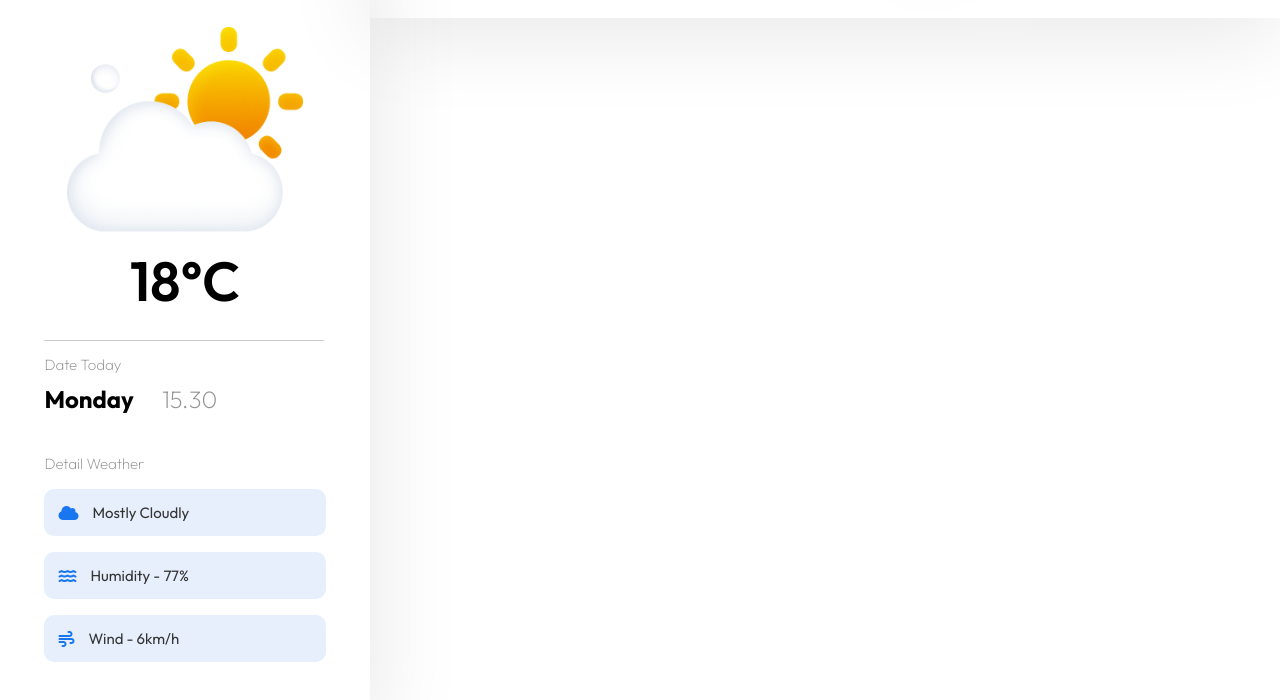
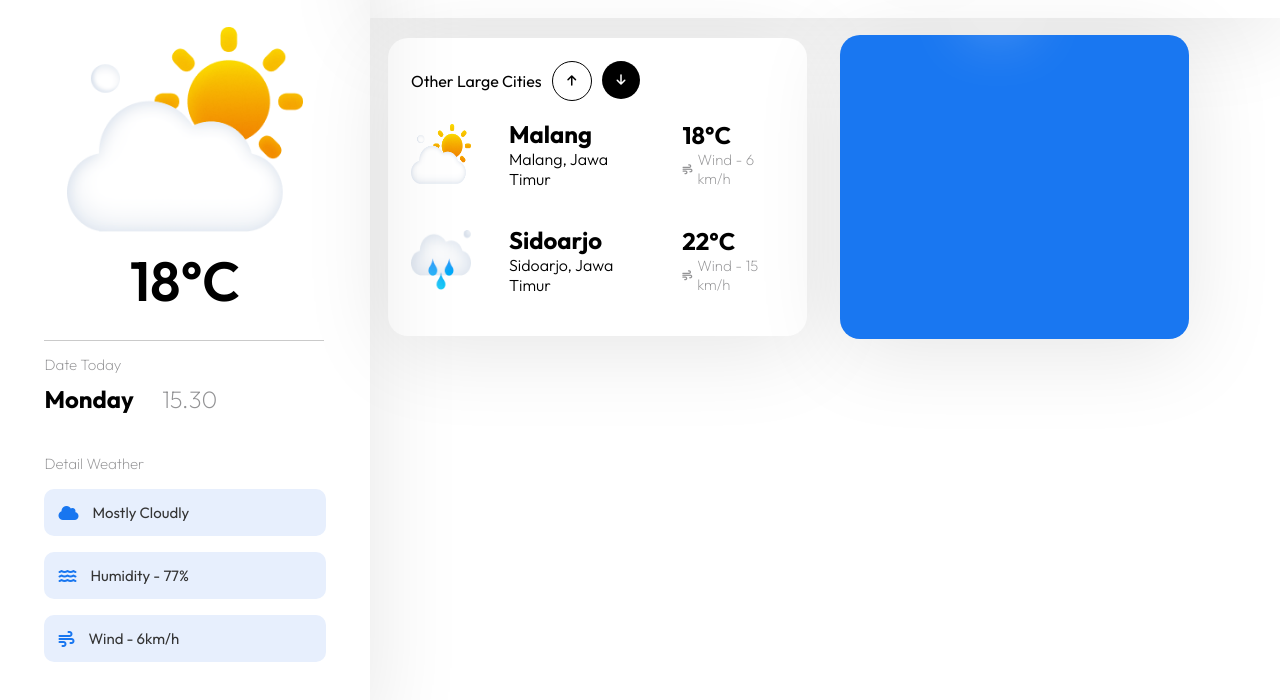
Before and after one commit to adiatraa/weather-website, a plain HTML site: page index.html in a window 1280 px wide. Shown: the part 76-776 px from the top of the page. Drawn offline with Linux system fonts and the light colour scheme; a script that the page names is missing.

Commit message:
Create other large cities weather container

```diff
--- a/index.html
+++ b/index.html
@@ -91,6 +91,54 @@
             </div>
         </div>
     </div>
+    <section class="main">
+        <div class="row1">
+            <div class="other-city col-span-6">
+                <div class="city-row1">
+                    <p class="title-card">Other Large Cities</p>
+                <div class="change-city-button">
+                    <a href="#" class="arrowUp">
+                        <i class="fa-solid fa-arrow-up"></i>
+                    </a>
+                    <a href="#" class="arrowDown">
+                        <i class="fa-solid fa-arrow-down"></i>
+                    </a>
+                </div>
+                </div>
+                <div class="city-display">
+                    <img src="images/cloudy.png" alt="" height="60px" width="60px">
+                    <div class="city-name">
+                        <h2>Malang</h2>
+                        <p>Malang, Jawa Timur</p>
+                    </div>
+                    <div class="city-weather">
+                        <h2>18°C</h2>
+                        <div class="city-wind">
+                            <i class="fa-solid fa-wind"></i>
+                            <p>Wind - 6 km/h</p>
+                        </div>
+                    </div>
+                </div>
+                <div class="city-display">
+                    <img src="images/rainy.png" alt="" height="60px" width="60px">
+                    <div class="city-name">
+                        <h2>Sidoarjo</h2>
+                        <p>Sidoarjo, Jawa Timur</p>
+                    </div>
+                    <div class="city-weather">
+                        <h2>22°C</h2>
+                        <div class="city-wind">
+                            <i class="fa-solid fa-wind"></i>
+                            <p>Wind - 15 km/h</p>
+                        </div>
+                    </div>
+                </div>
+            </div>
+            <div class="report-weather col-span-5">
+
+            </div>
+        </div>
+    </section>
 
     <script src="script.js"></script>
 </body>
--- a/style.css
+++ b/style.css
@@ -56,7 +56,6 @@ nav ul li p{
 }
 
 .nav-map-icon i{
-
     color: #1977F1;
 }
 
@@ -147,6 +146,8 @@ svg{
     height: 100vh;
     width: 370px;
     box-shadow: 0px 14px 88px 0px rgba(0,0,0,0.1);
+    overflow-y: scroll;
+    overflow-x: hidden;
 }
 
 .search-bar{
@@ -241,7 +242,7 @@ svg{
 }
 
 .sidebar-detail-weather{
-    margin: 0 12%;
+    margin: 0 12% 6% 12%;
 }
 
 .sidebar-detail-weather p{
@@ -271,3 +272,108 @@ svg{
     font-weight: 400;
     color: #343434;
 }
+
+.main{
+    margin-left: 370px;
+    padding-top: 96px;
+    padding-left: 0;
+}
+
+.row1{
+    display: grid;
+    grid-template-columns: repeat(12, minmax(0, 1fr));
+}
+
+.other-city{
+    background: white;
+    margin: 4%;
+    box-shadow: 0px 14px 88px 0px rgba(0,0,0,0.1);
+    padding: 5%;
+    border-radius: 20px;
+}
+
+.city-row1{
+    display: flex;
+    align-items: center;
+    gap: 10px;
+}
+
+.change-city-button{
+    display: flex;
+    gap: 10px;
+}
+
+.change-city-button .arrowUp{
+    font-size: 12px;
+    color: black;
+    display: flex;
+    text-decoration: none;
+    justify-content: center;
+    align-items: center;
+    background-color: white;
+    border: 1px solid black;
+    width: 27px;
+    height: 27px;
+    border-radius: 50%;
+    padding: 30%;
+}
+
+.change-city-button .arrowDown{
+    font-size: 12px;
+    color: white;
+    display: flex;
+    text-decoration: none;
+    justify-content: center;
+    align-items: center;
+    background-color: black;
+    width: 27px;
+    height: 27px;
+    border-radius: 50%;
+    padding: 30%;
+}
+
+.city-display{
+    display: flex;
+    align-items: center;
+    gap: 38px;
+    padding: 18px 0;
+}
+
+.city-display p{
+    font-weight: 300;
+}
+
+.city-wind{
+    display: flex;
+    align-items: center;
+    gap: 5px;
+}
+
+.city-wind p{
+    font-size: 15px;
+    font-weight: 200;
+    color: #939395;
+}
+
+.city-wind i{
+    font-size: 10px;
+    color: #939395;
+}
+
+.report-weather{
+    background: #1977F1;
+    margin: 4%;
+    box-shadow: 0px 14px 88px 0px rgba(0,0,0,0.1);
+    padding: 5%;
+    border-radius: 20px;
+}
+
+
+/* Col Span */
+.col-span-6{
+    grid-column: span 6 / span 6;
+}
+
+.col-span-5{
+    grid-column: span 5 / span 5;
+}
```
Also changed, not shown: images/rainy.png (added).
